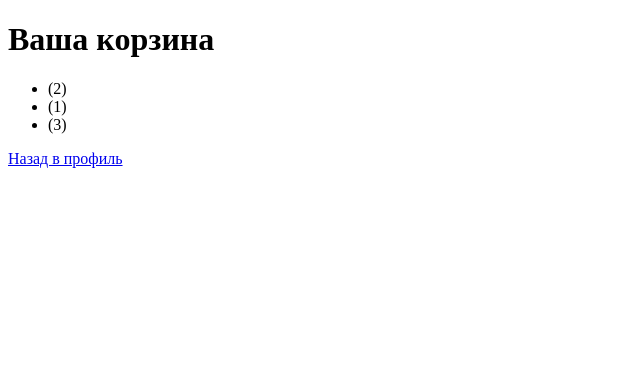
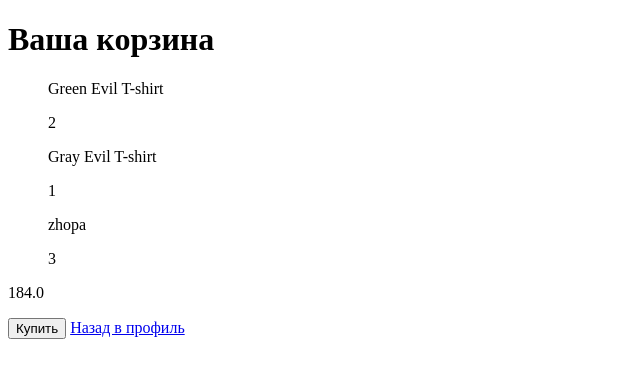
Before and after one commit to Tarkessss/FPM, a Flask app: page /cart in a window 1280 px wide. Shown: the top 378 px of the page, without its empty margins (0-640 px from the left). Run offline with Flask 3, Linux system fonts and the light colour scheme; a user stored in the database is signed in; data comes from the database, SQL or seed files in the repository.

Commit message:
Вот теперь вставил корзину в эту ветку

```diff
--- a/templates/cart.html
+++ b/templates/cart.html
@@ -7,9 +7,14 @@
     <h1>Ваша корзина</h1>
     <ul>
         {% for item in cart_items %}
-            <li>{{ item.product_name }} ({{ item.quantity }})</li>
+            <div class="product">
+                <p class="cart_product_name">{{item['name']}}</p>
+                <p class="cart_product_name">{{item['quantity']}}</p>
+            </div>
         {% endfor %}
     </ul>
+    <p>{{ total }}</p>
+    <button>Купить</button>
     <a href="/profile">Назад в профиль</a>
 </body>
 </html>
--- a/templates/product.html
+++ b/templates/product.html
@@ -79,7 +79,9 @@
         <div class="product-description">
             {{product_data[1]}}
         </div>
-        <button class="buy-button">Добавить в корзину</button>
+        <form method="POST" action="/addtocart/{{ product_id }}">
+            <button class="buy-button">Добавить в корзину</button>
+        </form>
     </div>
 </div>
 
```
